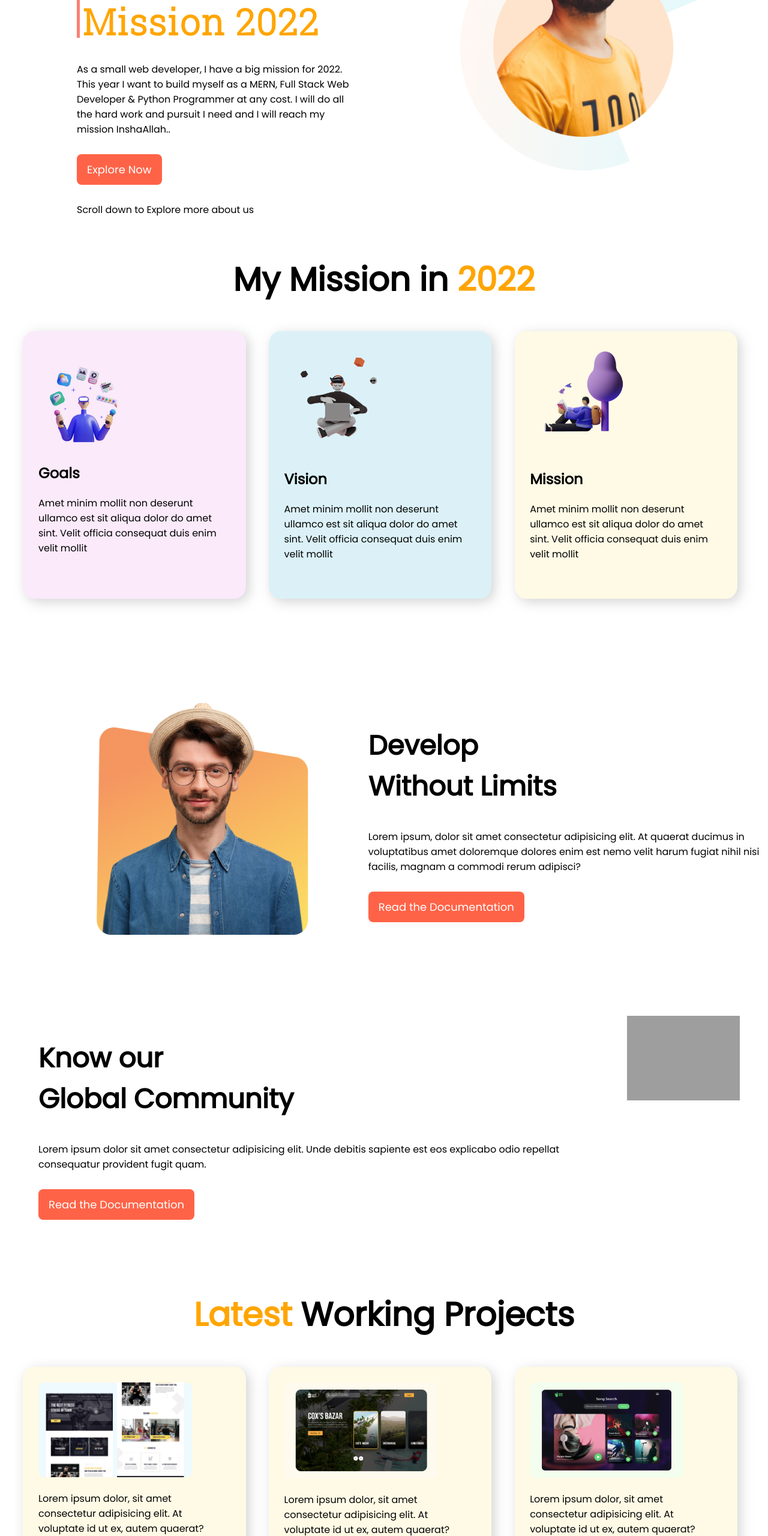
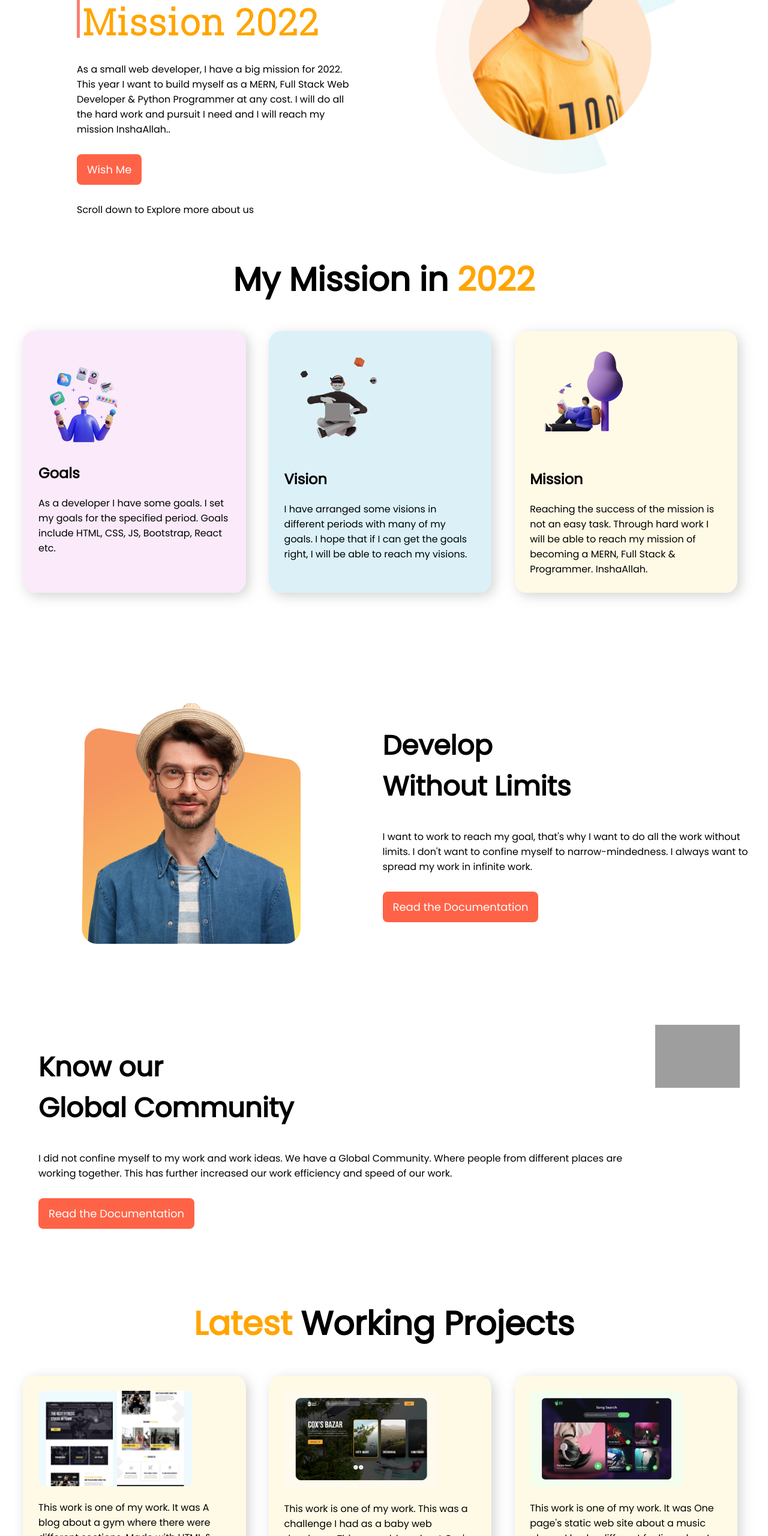
Before and after one commit to arburhan/Portfolio, a plain HTML site: page index.html in a window 1280 px wide. Shown: the part 240-2800 px from the top of the page at 60% size. Drawn offline with Linux system fonts and the light colour scheme; grey boxes are pictures that could not be loaded.

Commit message:
complete my mission

```diff
--- a/index.html
+++ b/index.html
@@ -4,11 +4,11 @@
     <meta charset="UTF-8">
     <meta http-equiv="X-UA-Compatible" content="IE=edge">
     <meta name="viewport" content="width=device-width, initial-scale=1.0">
-    <title>Document</title>
+    <title>AR Mission</title>
     <!-- css -->
     <link rel="stylesheet" href="style.css">
     <!-- favicon -->
-    <link rel="shortcut icon" href="images/person/person-0.png" type="image/x-icon">
+    <link rel="shortcut icon" href="images/person/My Post.png" type="image/x-icon">
     <!-- fonts -->
     <link rel="preconnect" href="https://fonts.googleapis.com">
     <link rel="preconnect" href="https://fonts.gstatic.com" crossorigin>
@@ -20,70 +20,59 @@
 
 </head>
 <body>
+    <!-- header -->
     <header class="flex header">
-        <div class="pmstone">
+        <div class="parentdiv">
             <div class="missiontitle">
                 <h1>Stay Focused on</h1>
-                <h1 class="hlight">Mission 2022</h1>
+                <h1 class="focus">Mission 2022</h1>
             </div>
             <div>
                 <p>
                     As a small web developer, I have a big mission for 2022. This year I want to build myself as a MERN, Full Stack Web Developer & Python Programmer at any cost. I will do all the hard work and pursuit I need and I will reach my mission InshaAllah..</p>
                 <br>
-                <a class="button" href="#" target="_blank">Explore Now</a>
+                <a class="button" href="https://www.facebook.com/ar.burhan.560" target="_blank">Wish Me</a>
                 <br>
                 <br>
                 <p>Scroll down to Explore more about us</p>
             </div>
         </div>
-        <div class="tophoto">
+        <div class="photocard">
             <img src="images/person/person-0.png" alt="">
         </div>
     </header>
     <!-- mission 2022 section -->
     <section class="mission22">
-        <h1 class="titlname">My Mission in <span class="hlight">2022</span> </h1>
+        <h1 class="titlename">My Mission in <span class="focus">2022</span> </h1>
         <div class="flex">
-            <div class="mpart goals">
+            <div class="card goals">
                 <img src="images/illustrators/illustrator-1.png" alt="">
                 <h1>Goals</h1>
-                <p>
-                    Amet minim mollit non deserunt
-                    ullamco est sit aliqua dolor do amet
-                    sint. Velit officia consequat duis enim
-                    velit mollit
+                <p>As a developer I have some goals. I set my goals for the specified period. Goals include HTML, CSS, JS, Bootstrap, React etc.
                 </p>
             </div>
-            <div class="mpart vission">
+            <div class="card vission">
                 <img src="images/illustrators/illustrator-2.png" alt="">
                 <h1>Vision</h1>
-                <p>
-                    Amet minim mollit non deserunt
-                    ullamco est sit aliqua dolor do amet
-                    sint. Velit officia consequat duis enim
-                    velit mollit
+                <p>I have arranged some visions in different periods with many of my goals. I hope that if I can get the goals right, I will be able to reach my visions.
                 </p>
             </div>
-            <div class="mpart mission">
+            <div class="card mission">
                 <img src="images/illustrators/illustrator-3.png" alt="">
                 <h1>Mission</h1>
-                <p>
-                    Amet minim mollit non deserunt
-                    ullamco est sit aliqua dolor do amet
-                    sint. Velit officia consequat duis enim
-                    velit mollit
+                <p>Reaching the success of the mission is not an easy task. Through hard work I will be able to reach my mission of becoming a MERN, Full Stack & Programmer. InshaAllah.
                 </p>
             </div>
         </div>
     </section>
     <!-- Developer Section -->
-    <section class="flex develop">
-        <div class="tophoto">
+    <section class="flex parentdiv">
+        <div class="photocard">
             <img src="images/person/person-1.png" alt="">
         </div>
         <div>
-            <h1 class="titlname2nd">Develop <br> Without Limits</h1>
-            <p>Lorem ipsum, dolor sit amet consectetur adipisicing elit. At quaerat ducimus in voluptatibus amet doloremque dolores enim est nemo velit harum fugiat nihil nisi facilis, magnam a commodi rerum adipisci?</p>
+            <h1 class="titlename2nd">Develop <br> Without Limits</h1>
+            <p>I want to work to reach my goal, that's why I want to do all the work without limits. I don't want to confine myself to narrow-mindedness. I always want to spread my work in infinite work.</p>
             <br>
             <a class="button" href="#" target="_blank">Read the Documentation</a>
         </div>
@@ -91,51 +80,49 @@
     <!-- Community Section -->
     <section class="flex community">
         <div>
-            <h1 class="titlname2nd">Know our
+            <h1 class="titlename2nd">Know our
                 <br> Global Community</h1>
-                <p>
-                    Lorem ipsum dolor sit amet consectetur adipisicing elit. Unde debitis sapiente est eos explicabo odio repellat consequatur provident fugit quam.
+                <p>I did not confine myself to my work and work ideas. We have a Global Community. Where people from different places are working together. This has further increased our work efficiency and speed of our work.
                 </p>
                 <br>
                 <a class="button" href="#" target="_blank">Read the Documentation</a>
         </div>
-        <div class="tophoto">
+        <div class="photocard">
             <img src="images/pictures/project.png" alt="">
         </div>
     </section>
     <!-- Projects Section -->
     <section>
-        <h1 class="titlname"><span class="hlight">Latest</span> Working Projects</h1>
+        <h1 class="titlename"><span class="focus">Latest</span> Working Projects</h1>
         <div class="flex">
-            <div class="project mpart">
+            <div class="project card">
                 <img src="images/projects/image 4.png" alt="">
-                <p>
-                    Lorem ipsum dolor, sit amet consectetur adipisicing elit. At voluptate id ut ex, autem quaerat?
+                <p>This work is one of my work. It was
+                    A blog about a gym where there were different sections. Made with HTML & CSS.
                 </p>
                 <br>
-                <a class="button" href="#" target="_blank">View More</a>
+                <a class="button" href="#" target="_blank">View</a>
             </div>
-            <div class="project mpart">
+            <div class="project card">
                 <img src="images/projects/image 5.png" alt="">
-                <p>
-                    Lorem ipsum dolor, sit amet consectetur adipisicing elit. At voluptate id ut ex, autem quaerat?
+                <p>This work is one of my work. This was a challenge I had as a baby web developer. This was a blog about Cox's Bazar. Made with HTML & CSS.
                 </p>
                 <br>
-                <a class="button" href="#" target="_blank">View More</a>
+                <a class="button" href="#" target="_blank">View</a>
             </div>
-            <div class="project mpart">
+            <div class="project card">
                 <img src="images/projects/image 8.png" alt="">
-                <p>
-                    Lorem ipsum dolor, sit amet consectetur adipisicing elit. At voluptate id ut ex, autem quaerat?
+                <p>This work is one of my work. It was
+                    One page's static web site about a music player. I had a different feeling when I made it. Which is made up of HTML, CSS and a little JS.
                 </p>
                 <br>
-                <a class="button" href="#" target="_blank">View More</a>
+                <a class="button" href="#" target="_blank">View</a>
             </div>
         </div>
     </section>
     <!-- Client Section -->
     <section class="clientarea">
-        <h1 class="titlname2nd">Our Honorable Clients</h1>
+        <h1 class="titlename2nd">Our Honorable Clients</h1>
         <div class="flex clients">
             <div>
                 <img src="images/clients/img1.png" alt="">
@@ -159,9 +146,9 @@
     </section>
     <!-- Footer -->
     <footer>
-        <h1>Mission <span class="hlight">2022</span></h1>
+        <h1>Mission <span class="focus">2022</span></h1>
         <p>
-            hard work, Perseverance, and Determination for 2022 © <a class="fdevelopername" href="#">AR Burhan</a>
+            hard work, Perseverance, and Determination for 2022 <br>  <a class="fdevelopername" href="https://www.facebook.com/ar.burhan.560">© AR Burhan</a>
         </p>
     </footer>
 </body>
--- a/style.css
+++ b/style.css
@@ -7,6 +7,9 @@ section{
     margin-bottom: 10%;
     /* margin-left: 5%; */
 }
+
+
+/* header section */
 .flex{
     display: flex;
 }
@@ -23,7 +26,7 @@ section{
 .missiontitle h1{
     margin-left: 1%;
 }
-.hlight{
+.focus{
     color: orange;
 }
 .button{
@@ -34,13 +37,13 @@ section{
     color: white;
     border-radius: 8px;
 }
-.pmstone{
-    width: 101%;
+.parentdiv{
+    width: 98%;
     margin-top: 5%;
 }
-.tophoto img{
+.photocard img{
     width: 60%;
-    margin-left: 25%;
+    margin-left: 20%;
 }
 
 /* Mission Section */
@@ -48,12 +51,12 @@ section{
 .mission22{
     height: 620px;
 }
-.titlname{
+.titlename{
     font-size: 55px;
     text-align: center;
 }
-.mpart{
-    height: 420px;
+.card{
+    height: 410px;
     width: 25%;
     background-color: rgba(255, 248, 220, 0.747);
     margin-left: 3%;
@@ -62,7 +65,7 @@ section{
     box-shadow: 5px 5px 20px rgba(128, 128, 128, 0.349);
     padding-top: 2%;
 }
-.mpart img{
+.card img{
     width: 55%;
 }
 .vission{
@@ -74,7 +77,7 @@ section{
 
 
 /* Developer Section */
-.titlname2nd{
+.titlename2nd{
     font-size: 45px;
 }
 
@@ -109,7 +112,7 @@ section{
 footer{
     font-family: 'Roboto Slab', serif;
     padding: 2% 0%;
-    height: 100px;
+    height: 120px;
     text-align: center;
     color: rgba(255, 253, 253, 0.795);
     background-color: black;
@@ -117,4 +120,5 @@ footer{
 .fdevelopername{
     text-decoration: none;
     color: rgb(233, 47, 47);
+    font-family: 'Poppins', sans-serif;
 }
```
Also changed, not shown: images/person/My Post.png (added), images/person/ar burhan.png (added).
